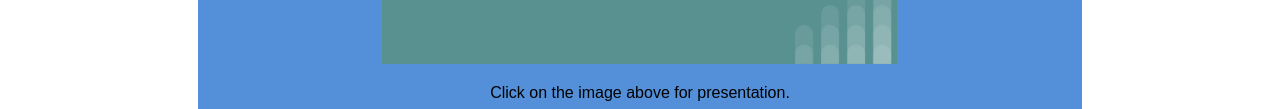
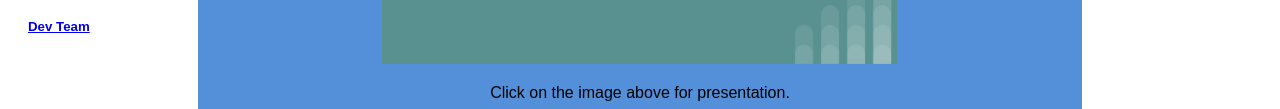
Before and after one commit to patter10/fffoc, a plain HTML site: page concepts.html in a window 1280 px wide. Shown: the part 462-571 px from the top of the page. Drawn offline with Linux system fonts and the light colour scheme.

Commit message:
Update concepts.html

```diff
--- a/concepts.html
+++ b/concepts.html
@@ -22,6 +22,7 @@
 	    <li><h5><a href="database.html">Databases</a></h5></li>
 	    <li><h5><a href="documentation.html">Documentation</a></h5></li>
       <li><h5><a href="aboutme.html">About Me</a></h5></li>
+	    <li><h5><a href="Dev Team.html">Dev Team</a></h5></li>
     </ul>
   </nav>
 
```
